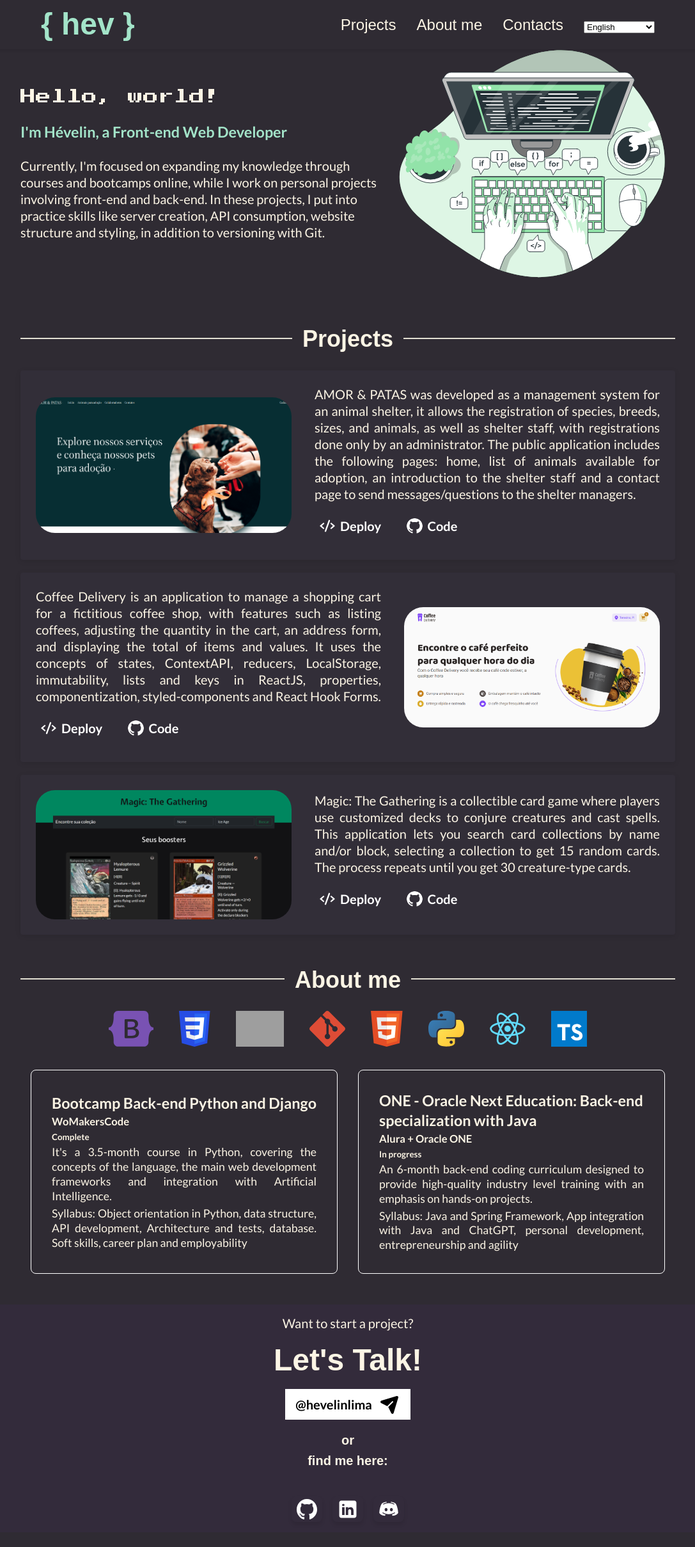
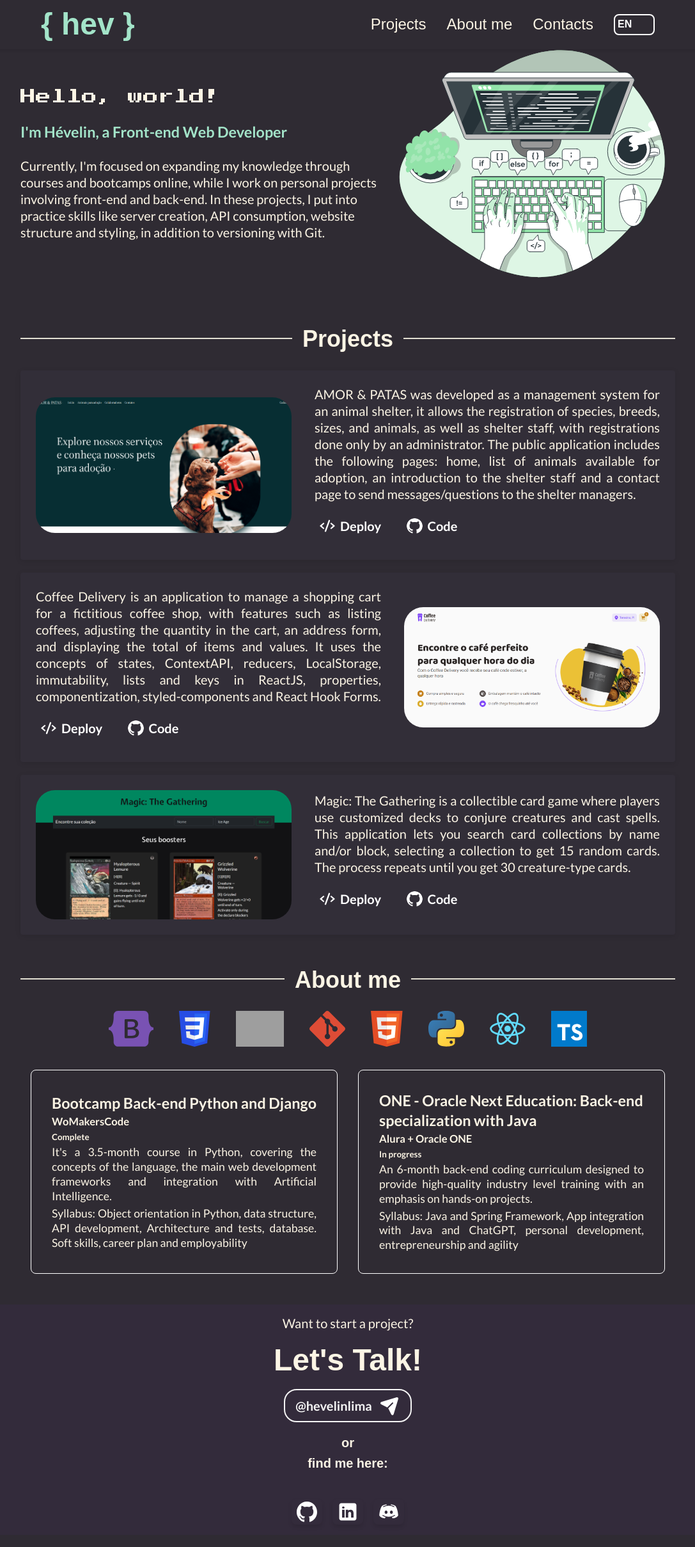
Before and after one commit to hevelinlima/portfolio, a React (Vite) app: page / in a window 1280 px wide. Shown: the top 2418 px of the page at 64% size, without its empty margins (96-1183 px from the left). Built offline with nearby package versions, Linux system fonts and the light colour scheme; grey boxes are pictures that could not be loaded; a web font is replaced by a local one.

Commit message:
styled buttons

```diff
--- a/src/components/organisms/Contacts/styles.ts
+++ b/src/components/organisms/Contacts/styles.ts
@@ -22,6 +22,7 @@
   display: flex;
   flex-direction: column;
   align-items: center;
+  justify-content: center;
   gap: 1rem;
   span{
     ${typography.fonts.textHero};
@@ -76,12 +77,21 @@
   align-items: center;
   justify-content: center;
   gap: 0.75rem;
-  background-color: white;
-  color: black;
+  border: 2px solid whitesmoke;
+  border-radius: 20px;
+  color: whitesmoke;
   font-weight: bold;
   padding: 0.5rem 1rem;
   text-decoration: none;
-  img{
+  transition: all 0.2s;
+  svg{
     height: 2rem;
   }
+  &:hover{
+    background-color: #444;
+    border: 2px solid #444;
+    svg{
+      fill: black;
+    }
+  }
 `
--- a/src/components/organisms/Header/index.tsx
+++ b/src/components/organisms/Header/index.tsx
@@ -1,5 +1,5 @@
 import { useTranslation } from "react-i18next"
-import { FirstItem, HeaderContainer, OtherItems, ToggleButton } from './styles.ts'
+import { FirstItem, HeaderContainer, OtherItems, SelectButton, ToggleButton } from './styles.ts'
 import { useState } from "react";
 
 export function Header(){
@@ -26,10 +26,10 @@
             <li><a href="">{t("header.third-item")}</a></li>
             <li><a href="">{t("header.fourth-item")}</a></li>
             <li>
-              <select onChange={handleChangeLanguage} defaultValue={i18n.language}>
-                <option value="en">English</option>
-                <option value="pt">Português(BR)</option>
-              </select>
+              <SelectButton onChange={handleChangeLanguage} defaultValue={i18n.language}>
+                <option value="en">EN</option>
+                <option value="pt">PT-BR</option>
+              </SelectButton>
             </li>
           </OtherItems>
           <ToggleButton onClick={handleToggleMenu}>
--- a/src/components/organisms/Header/styles.ts
+++ b/src/components/organisms/Header/styles.ts
@@ -83,3 +83,28 @@
     display: block;
   }
 `
+
+export const SelectButton = styled.select`
+  width: 4rem;
+  border: 2px solid white;
+  border-radius: 8px;
+  background: transparent;
+  color: white;
+  padding: 0.25rem;
+  display: flex;
+  align-items: center;
+  justify-content: center;
+  appearance: none;
+  -webkit-appearance: none;
+  -moz-appearance: none;
+
+  ${typography.fonts.textNav};
+  font-size: 1rem;
+  font-weight: bold;
+
+  &:hover{
+    color: ${(props)=> props.theme.colors['primary-color']};
+    border: 2px solid ${(props)=> props.theme.colors['primary-color']};
+    cursor: pointer;
+  }
+`
```
Also changed, not shown: public/email.svg.
